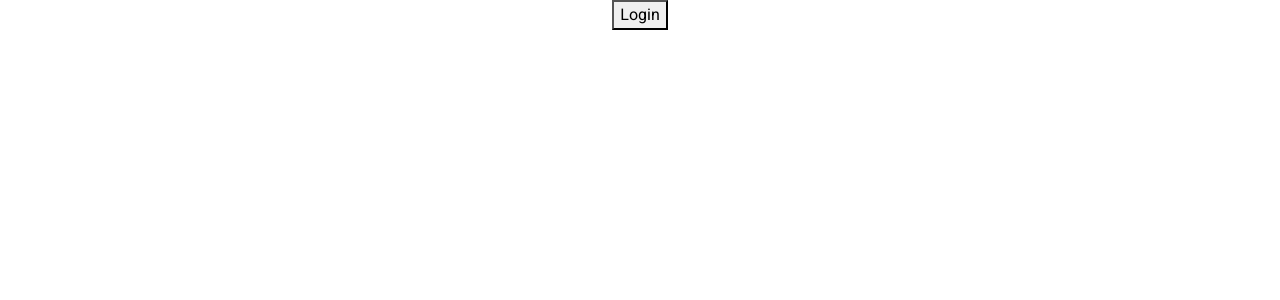
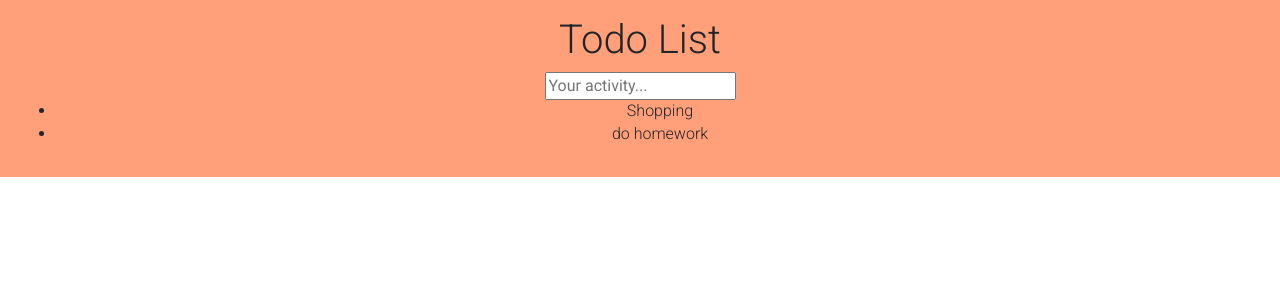
Before and after one commit to ppenjolicy/To-do-list, a React (Create React App) app: page / in a window 1280 px wide. Shown: the top 300 px of the page. Built offline with nearby package versions, Linux system fonts and the light colour scheme.

Commit message:
begin todo list

```diff
--- a/src/App.js
+++ b/src/App.js
@@ -2,11 +2,12 @@ import React from 'react';
 import logo from './logo.svg';
 import './App.css';
 import LoginPage from './components/LoginPage';
+import TodoList from './components/TodoList';
 
 function App() {
   return (
     <div className="App">
-      <LoginPage/>
+      <TodoList/>
     </div>
   );
 }
--- /dev/null
+++ b/src/components/TodoList.css
@@ -0,0 +1,6 @@
+.todo-list{
+    text-align: center;
+    background: #FFA07A;
+    line-height: 1.4;
+    padding: 1rem;
+}
--- /dev/null
+++ b/src/components/TodoList.js
@@ -0,0 +1,33 @@
+import React, { useState } from 'react'
+import './TodoList.css'
+
+export default function TodoList(){
+    const [newTodo, setNewTodo] = useState('')
+    const [todos, setTodos] = useState([])
+
+    function handleNewTodoChange(e) {
+        e.preventDefault()
+        setNewTodo(e.target.value)
+    }
+
+    function handleNewTodo(e) {
+        e.preventDefault()
+
+        if(newTodo === '') return
+        setTodos([...todos, {id: Date.now(), text: newTodo}])
+        console.log(newTodo)
+    }
+
+    return(
+        <div className="todo-list">
+            <h1>Todo List</h1>
+            <form onSubmit={handleNewTodo}>
+                <input placeholder="Your activity..." onChange={handleNewTodoChange} />
+                <ul>
+                    <li>Shopping</li>
+                    <li>do homework</li>
+                </ul>
+            </form>
+        </div>
+    )
+}
```
